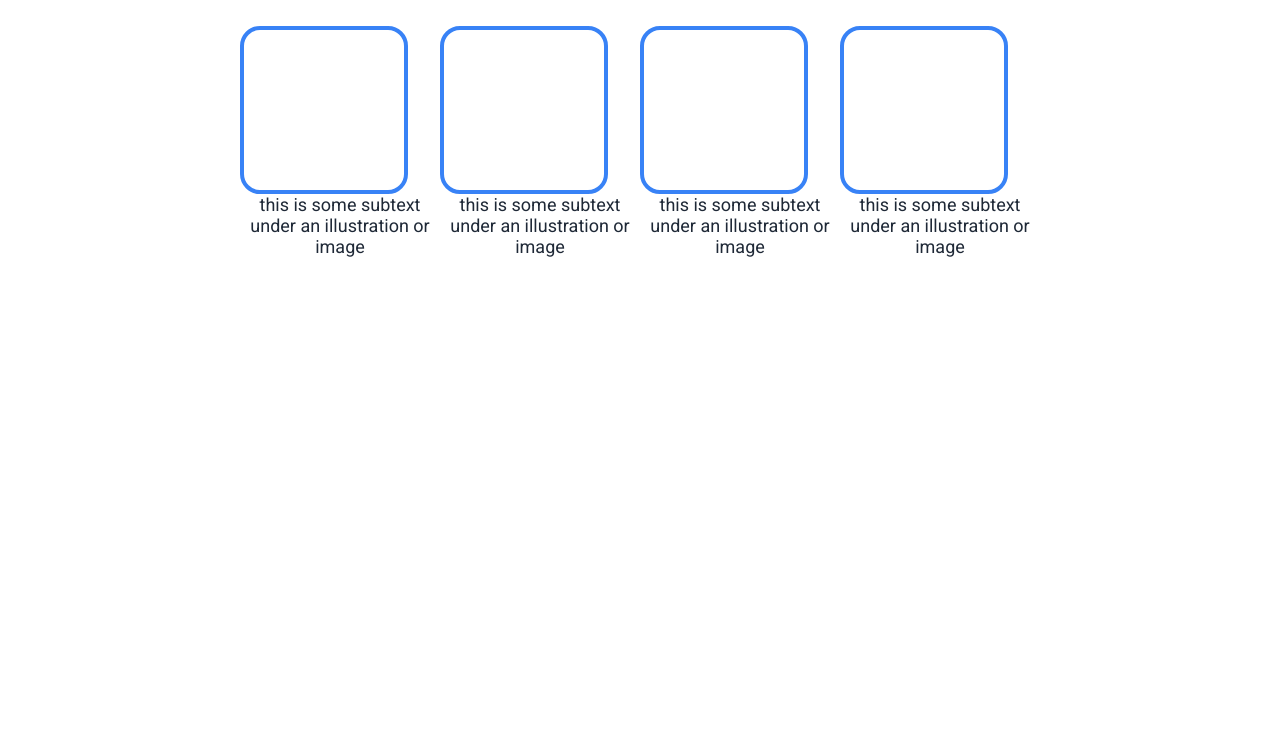
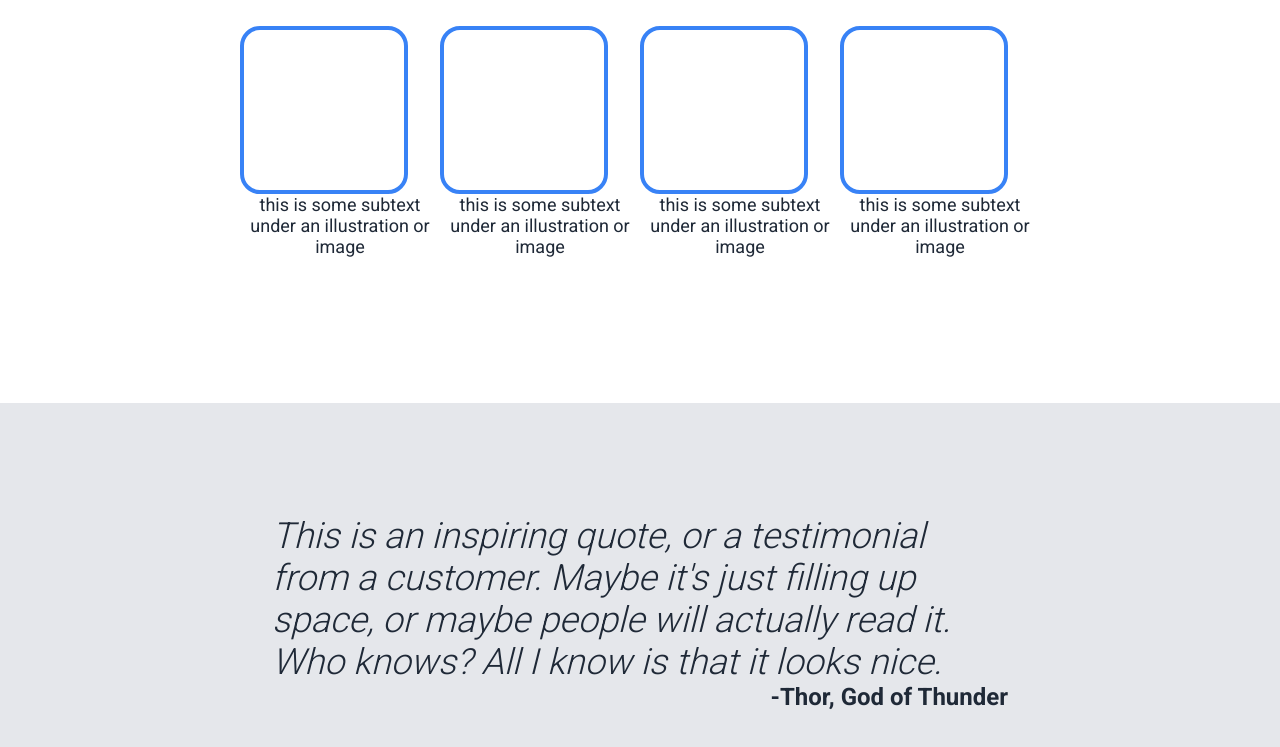
Before and after one commit to imtusharchavan/odin-landing-page, a plain HTML site: page index.html in a window 1280 px wide. Shown: the part 605-1352 px from the top of the page. Before the commit the page ends 1056 px from the top, so only its background shows below. Drawn offline with Linux system fonts and the light colour scheme.

Commit message:
Create quote section

```diff
--- a/index.html
+++ b/index.html
@@ -54,6 +54,13 @@
         </div>
       </div>
     </section>
+
+    <section>
+      <div class="quote">
+        <em>This is an inspiring quote, or a testimonial from a customer. Maybe it's just filling up space, or maybe people will actually read it. Who knows? All I know is that it looks nice.</em>
+        <p>-Thor, God of Thunder</p>
+      </div>
+    </section>
   </main>
 </body>
 </html>
--- a/style.css
+++ b/style.css
@@ -95,7 +95,7 @@ h2 {
   justify-content: space-between;
   align-items: center;
   flex-wrap: wrap;
-  margin: 3em 0 6em 0;
+  margin: 3em 0 3em 0;
 }
 
 .card p {
@@ -114,3 +114,25 @@ h2 {
   width: 160px;
   height: 160px;
 }
+
+.quote {
+  background-color: #E5E7EB;
+  display: flex;
+  flex-direction: column;
+  justify-content: center;
+  padding: 7em 17em;
+
+}
+
+.quote em {
+  font-size: 36px;
+  font-weight: 100;
+  color: #1F2937;
+}
+
+.quote p {
+  color: #1F2937;
+  font-size: 24px;
+  font-weight: bolder;
+  align-self: flex-end;
+}
```
